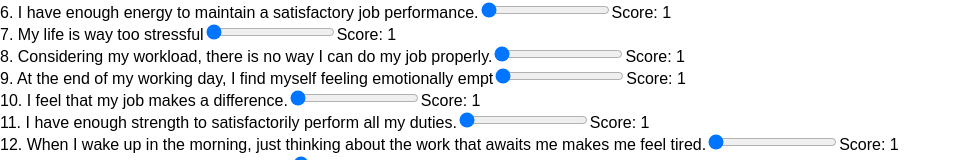
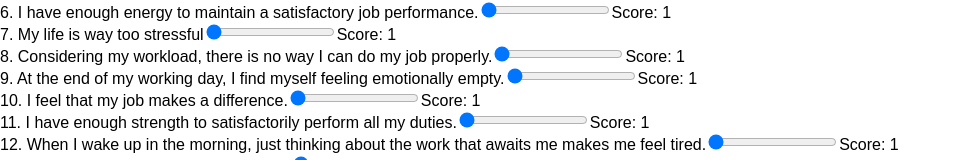
Before and after one commit to jwworth/survey-image, a React (Create React App) app: page / in a window 1280 px wide. Shown: the part 265-425 px from the top of the page, without its empty margins (0-961 px from the left). Built offline with nearby package versions, Linux system fonts and the light colour scheme.

Commit message:
Fix typo

```diff
--- a/src/App.js
+++ b/src/App.js
@@ -66,7 +66,7 @@ const InnerScoreForm = ({ setFieldValue, updateScoreTree, values }) => {
     'I have enough energy to maintain a satisfactory job performance.',
     'My life is way too stressful',
     'Considering my workload, there is no way I can do my job properly.',
-    'At the end of my working day, I find myself feeling emotionally empt',
+    'At the end of my working day, I find myself feeling emotionally empty.',
     'I feel that my job makes a difference.',
     'I have enough strength to satisfactorily perform all my duties.',
     'When I wake up in the morning, just thinking about the work that awaits me makes me feel tired.',
```
